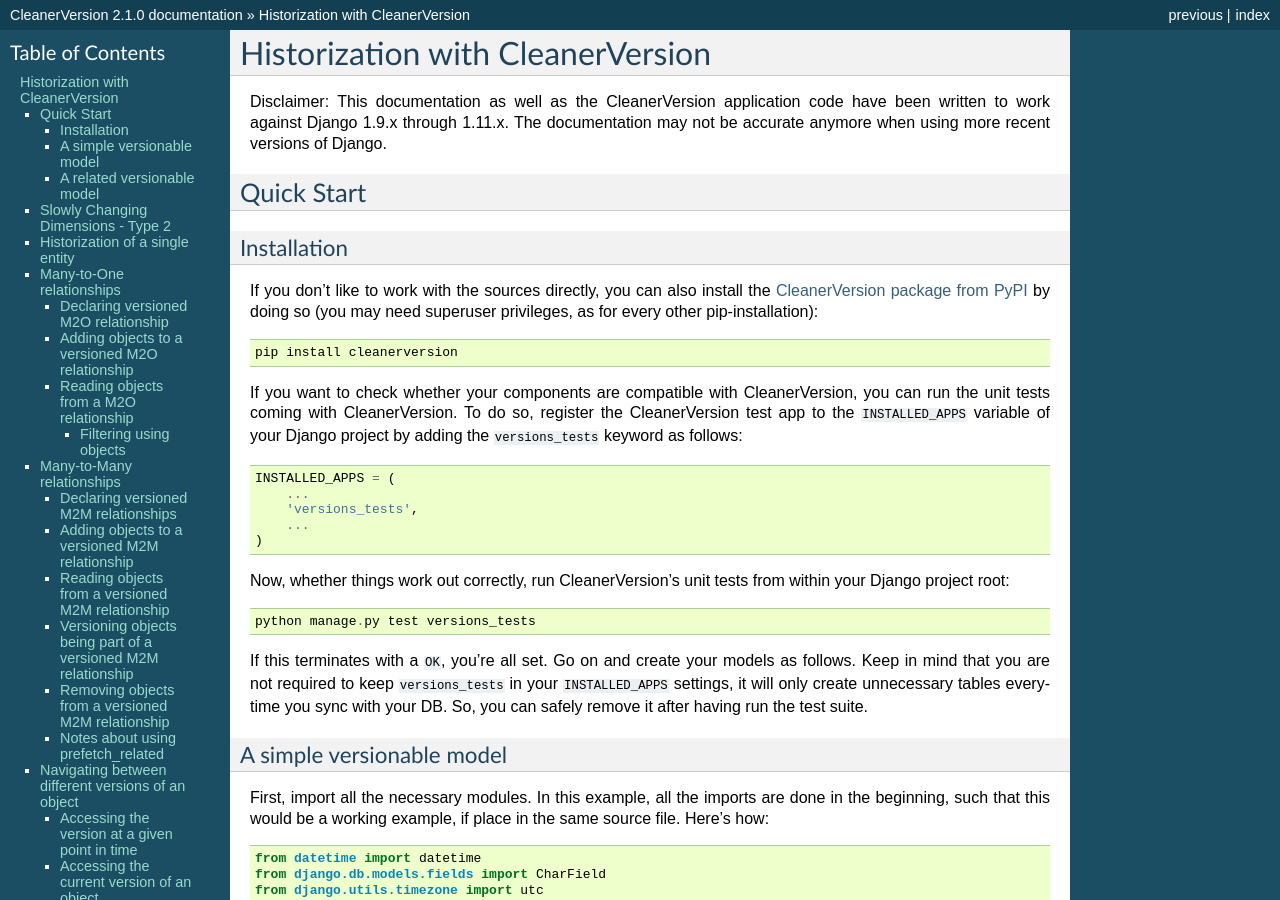
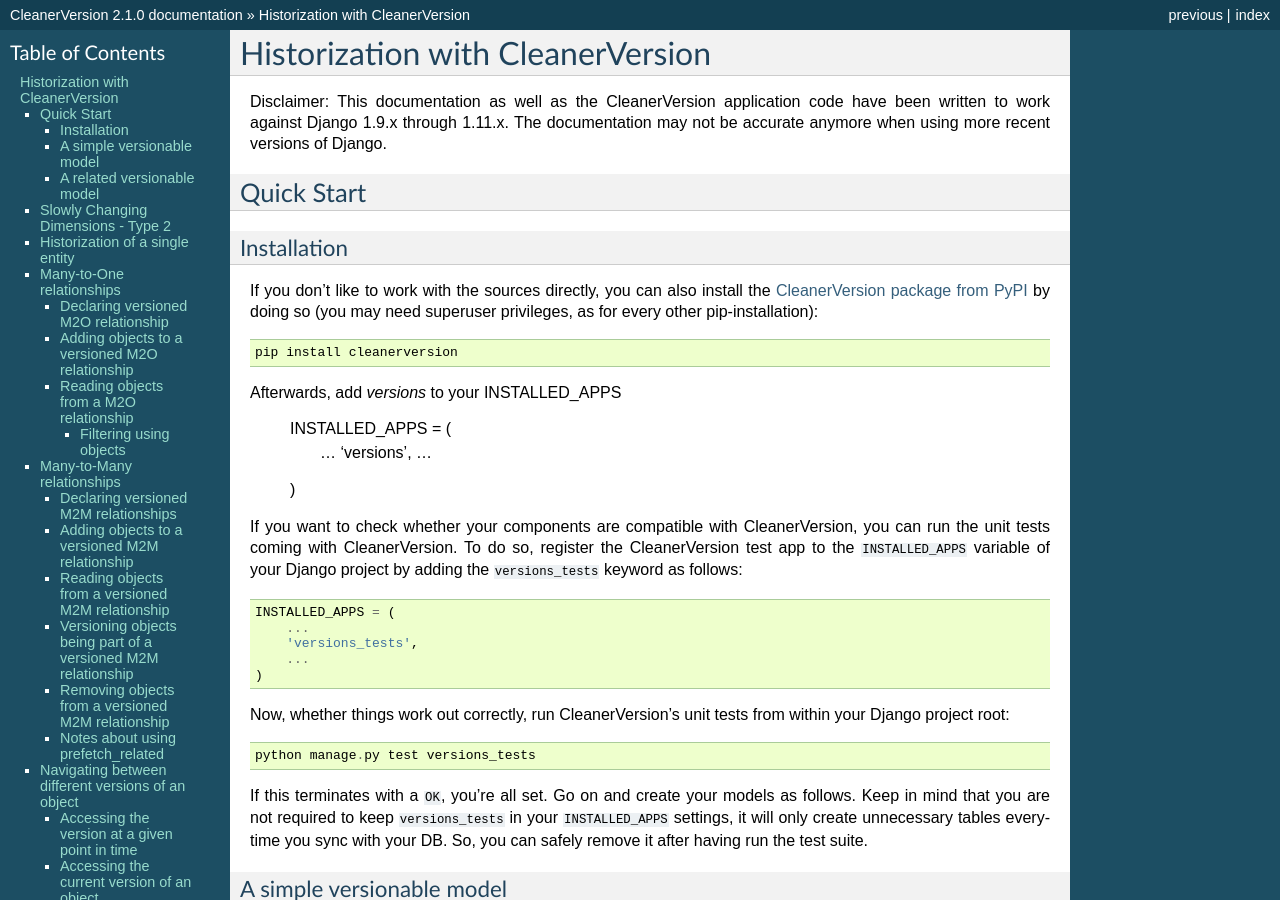
Before and after one commit to swisscom/cleanerversion, a Sphinx documentation site: the page built from docs/doc/historization_with_cleanerversion.rst, in a window 1280 px wide and 900 px high. Built offline with Sphinx 7.4.7, drawn with Linux system fonts in a browser that asks for light colours.

Commit message:
Highlight INSTALLED_APPS need to append `versions`
This is required for CleanerVersions to work

```diff
--- a/docs/doc/historization_with_cleanerversion.rst
+++ b/docs/doc/historization_with_cleanerversion.rst
@@ -18,6 +18,15 @@
 pip-installation)::
 
     pip install cleanerversion
+
+Afterwards, add `versions` to your INSTALLED_APPS
+
+    INSTALLED_APPS = (
+        ...
+        'versions',
+        ...
+    )
+
 
 If you want to check whether your components are compatible with CleanerVersion, you can run the unit tests coming
 with CleanerVersion. To do so, register the CleanerVersion test app to the ``INSTALLED_APPS`` variable
```
